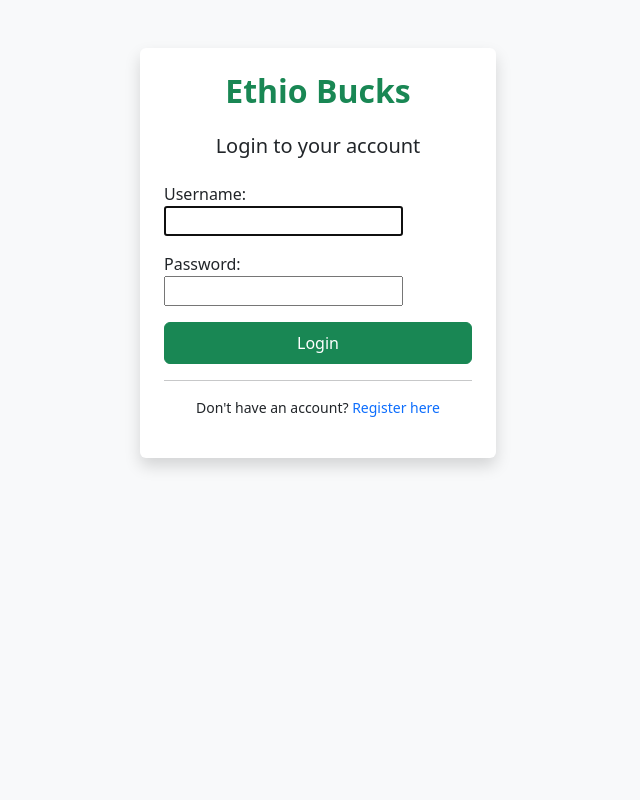
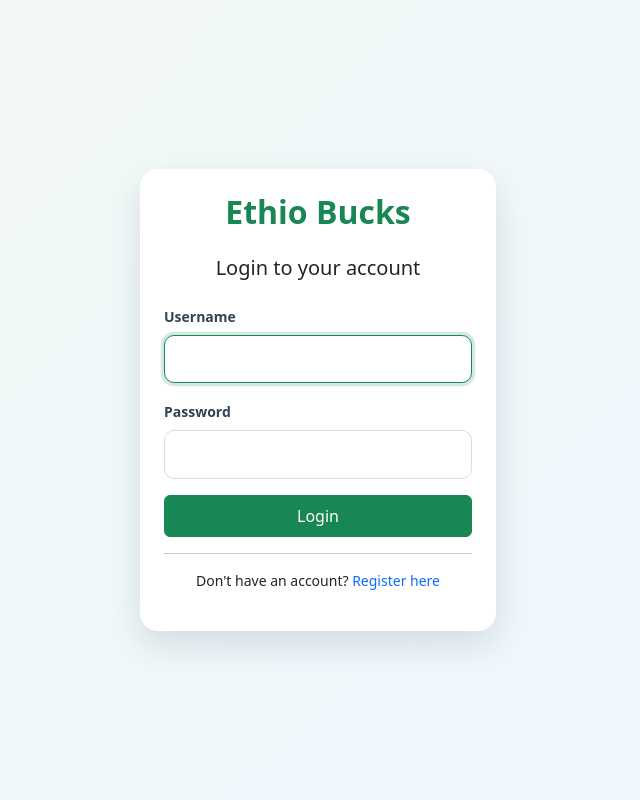
Before and after one commit to oumersalah2-cmd/EthioBucks, a Django app: page /tasks/login/ in a window 1280 px wide. Shown: the whole page, without its empty margins (322-962 px from the left). Run offline with Django 5.2, Linux system fonts and the light colour scheme.

Commit message:
Polish register/login UI and route fallback login template

```diff
--- a/tasks/templates/tasks/login.html
+++ b/tasks/templates/tasks/login.html
@@ -5,22 +5,81 @@
     <meta name="viewport" content="width=device-width, initial-scale=1.0">
     <title>Login - Ethio Bucks</title>
     <link href="https://cdn.jsdelivr.net/npm/bootstrap@5.3.0/dist/css/bootstrap.min.css" rel="stylesheet">
+    <style>
+        body {
+            min-height: 100vh;
+            display: flex;
+            align-items: center;
+            justify-content: center;
+            background: linear-gradient(135deg, #f3f9f5 0%, #edf7ff 100%);
+            padding: 24px;
+        }
+        .login-card {
+            width: 100%;
+            max-width: 430px;
+            border: none;
+            border-radius: 18px;
+            box-shadow: 0 14px 35px rgba(15, 23, 42, 0.12);
+        }
+        .form-label {
+            font-size: 14px;
+            font-weight: 600;
+            color: #334155;
+            margin-bottom: 8px;
+        }
+        .login-card input[type="text"],
+        .login-card input[type="password"] {
+            width: 100%;
+            border-radius: 10px;
+            padding: 12px 14px;
+            border: 1px solid #d7dde8;
+            font-size: 15px;
+        }
+        .login-card input[type="text"]:focus,
+        .login-card input[type="password"]:focus {
+            border-color: #198754;
+            box-shadow: 0 0 0 0.2rem rgba(25, 135, 84, 0.18);
+            outline: none;
+        }
+        .errorlist,
+        .error-box {
+            color: #842029;
+            background-color: #f8d7da;
+            border: 1px solid #f5c2c7;
+            padding: 10px 12px;
+            border-radius: 8px;
+            list-style-type: none;
+            font-size: 13px;
+            margin-bottom: 12px;
+        }
+    </style>
 </head>
-<body class="bg-light">
+<body>
 
-<div class="container mt-5">
+<div class="container">
     <div class="row justify-content-center">
         <div class="col-md-4">
-            <div class="card shadow border-0">
+            <div class="card login-card">
                 <div class="card-body p-4">
                     <h2 class="text-center mb-4 fw-bold text-success">Ethio Bucks</h2>
                     <h5 class="text-center mb-4">Login to your account</h5>
 
                     <form method="post">
                         {% csrf_token %}
+                        {% if form.non_field_errors %}
+                            <div class="error-box">{{ form.non_field_errors }}</div>
+                        {% endif %}
 
                         <div class="mb-3">
-                            {{ form.as_p }}
+                            <label class="form-label" for="{{ form.username.id_for_label }}">Username</label>
+                            {{ form.username }}
+                            {% if form.username.errors %}{{ form.username.errors }}{% endif %}
+                        </div>
+
+                        <div class="mb-3">
+                            <label class="form-label" for="{{ form.password.id_for_label }}">Password</label>
+                            {{ form.password }}
+                            {% if form.password.errors %}{{ form.password.errors }}{% endif %}
                         </div>
 
                         <button type="submit" class="btn btn-success w-100 py-2">Login</button>
```
Also changed, not shown: tasks/templates/registration/login.html (+4 -33 lines), tasks/templates/tasks/register.html (+81 -49 lines).
